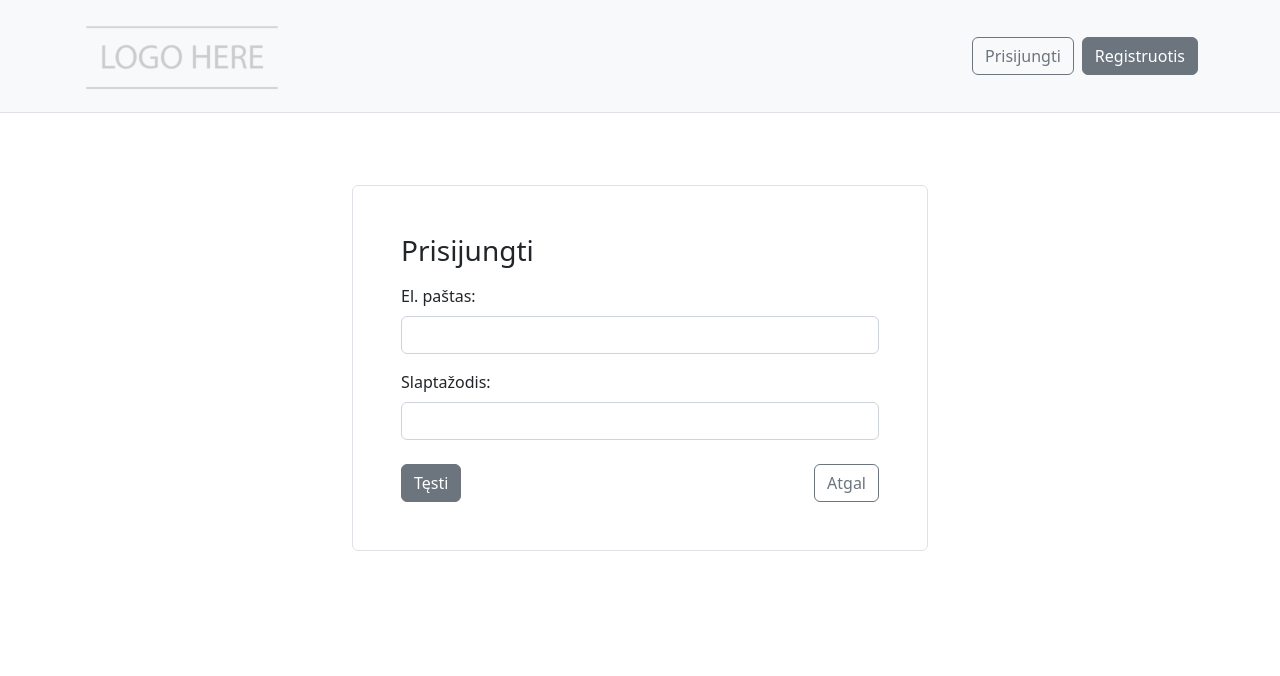
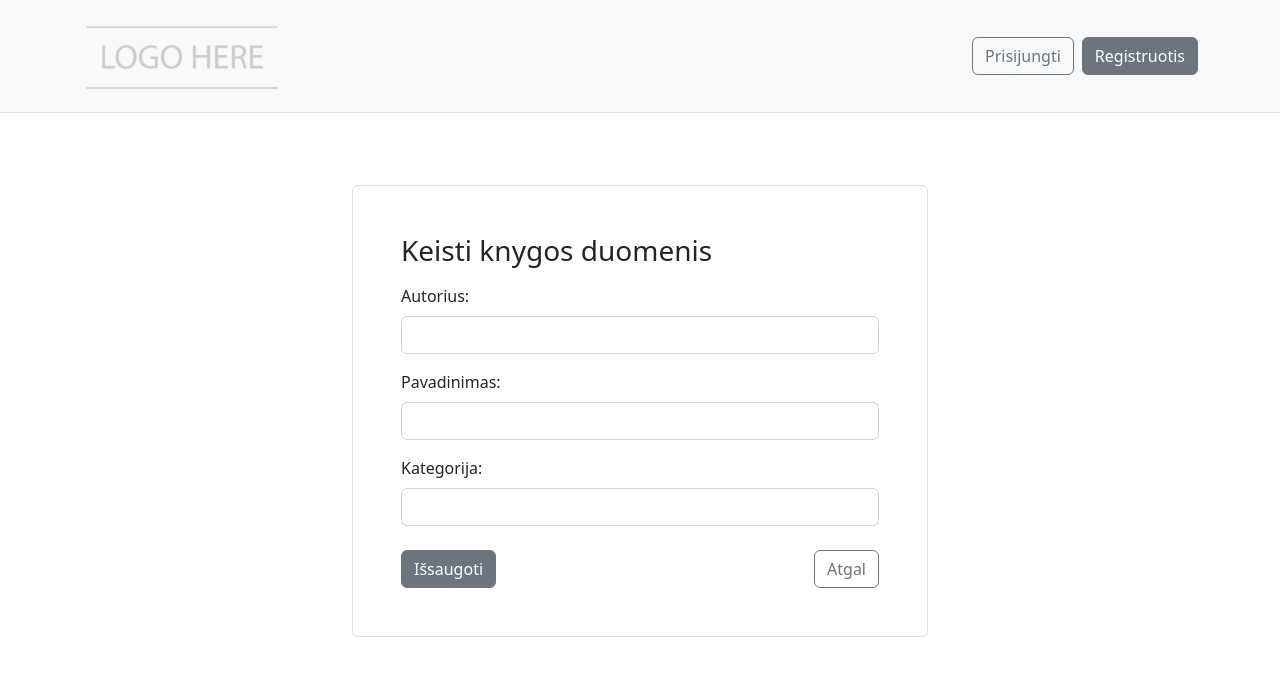
Before and after one commit to ele-dar/BIT-egzaminas, a React (Create React App) app in the folder client/: page /admin/edit/1 in a window 1280 px wide. Shown: the top 676 px of the page. Built offline with nearby package versions, Linux system fonts and the light colour scheme; no server answers.

Commit message:
Book edit funcionality

```diff
--- a/client/src/App.js
+++ b/client/src/App.js
@@ -9,6 +9,7 @@
 import Login from './pages/Login';
 import Register from './pages/Register';
 import NewBook from './pages/NewBook';
+import EditBook from './pages/EditBook';
 import Admin from './pages/Admin';
 
 function App() {
@@ -35,6 +36,7 @@
             <Route path='/register' element={<Register />} />
             <Route path='/books/new' element={<NewBook />} />
             <Route path='/admin/' element={<Admin />} />
+            <Route path='/admin/edit/:id' element={<EditBook />} />
 
             {/* Admin routes */}
             {/* {userInfo.role === '1' &&
--- a/client/src/pages/Admin.js
+++ b/client/src/pages/Admin.js
@@ -63,7 +63,7 @@
                                 <td >{book.title}</td>
                                 <td >{book.category}</td>
                                 <td className='fit'>
-                                    {/* <Link to={'/admin/edit/' + book.id} className='btn btn-outline-secondary me-3'>Redaguoti</Link> */}
+                                    <Link to={'/admin/edit/' + book.id} className='btn btn-outline-secondary me-3'>Redaguoti</Link>
                                     <button className='btn btn-outline-danger' onClick={() => handleDelete(book.id)}>Ištrinti</button>
                                 </td>
                             </tr>
--- /dev/null
+++ b/client/src/pages/EditBook.js
@@ -0,0 +1,73 @@
+import axios from 'axios';
+import { useContext, useEffect, useState } from 'react';
+import { useNavigate, Link, useParams } from 'react-router-dom';
+import MainContext from '../context/MainContext';
+
+const EditBook = () => {
+    const { id } = useParams();
+    const navigate = useNavigate();
+    const { setAlert, userInfo } = useContext(MainContext);
+    const [form, setForm] = useState({
+        author: '',
+        title: '',
+        category: '',
+    });
+
+    const handleForm = (e) => {
+        setForm({ ...form, [e.target.name]: e.target.value });
+    };
+
+    useEffect(() => {
+        axios.get('/api/books/single/' + id)
+            .then(resp => { setForm(resp.data); })
+            .catch(e => {
+                console.log(e);
+                setAlert({ status: 'danger', message: e.response.data });
+            });
+    }, [id, setAlert]);
+
+
+    const handleSubmit = (e) => {
+        e.preventDefault();
+        axios.put('/api/books/edit/' + id, form)
+            .then(resp => {
+                setAlert({ message: resp.data, status: 'success' });
+                navigate('/admin');
+            })
+            .catch(e => {
+                console.log(e);
+                setAlert({
+                    message: e.response.data,
+                    status: 'danger'
+                });
+            });
+    };
+
+    return (
+        <>
+            <div className="mx-auto border rounded p-5" style={{ maxWidth: '576px' }}>
+                <form onSubmit={handleSubmit}>
+                    <h1 className='h3'>Keisti knygos duomenis</h1>
+                    <div className="mt-3">
+                        <label className="form-label">Autorius:</label>
+                        <input className="form-control" type="text" name="author" onChange={(e) => handleForm(e)} value={form.author} />
+                    </div>
+                    <div className="mt-3">
+                        <label className="form-label" >Pavadinimas:</label>
+                        <input className="form-control" type='text' name="title" onChange={(e) => handleForm(e)} value={form.title} />
+                    </div>
+                    <div className="mt-3">
+                        <label className="form-label">Kategorija:</label>
+                        <input className="form-control" type="text" name="category" onChange={(e) => handleForm(e)} value={form.category} />
+                    </div>
+                    <div className='mt-4 d-flex justify-content-between'>
+                        <button className="btn btn-secondary">Išsaugoti</button>
+                        <Link to='/admin' className="btn btn-outline-secondary">Atgal</Link>
+                    </div>
+                </form>
+            </div>
+        </>
+    );
+};
+
+export default EditBook;
```
